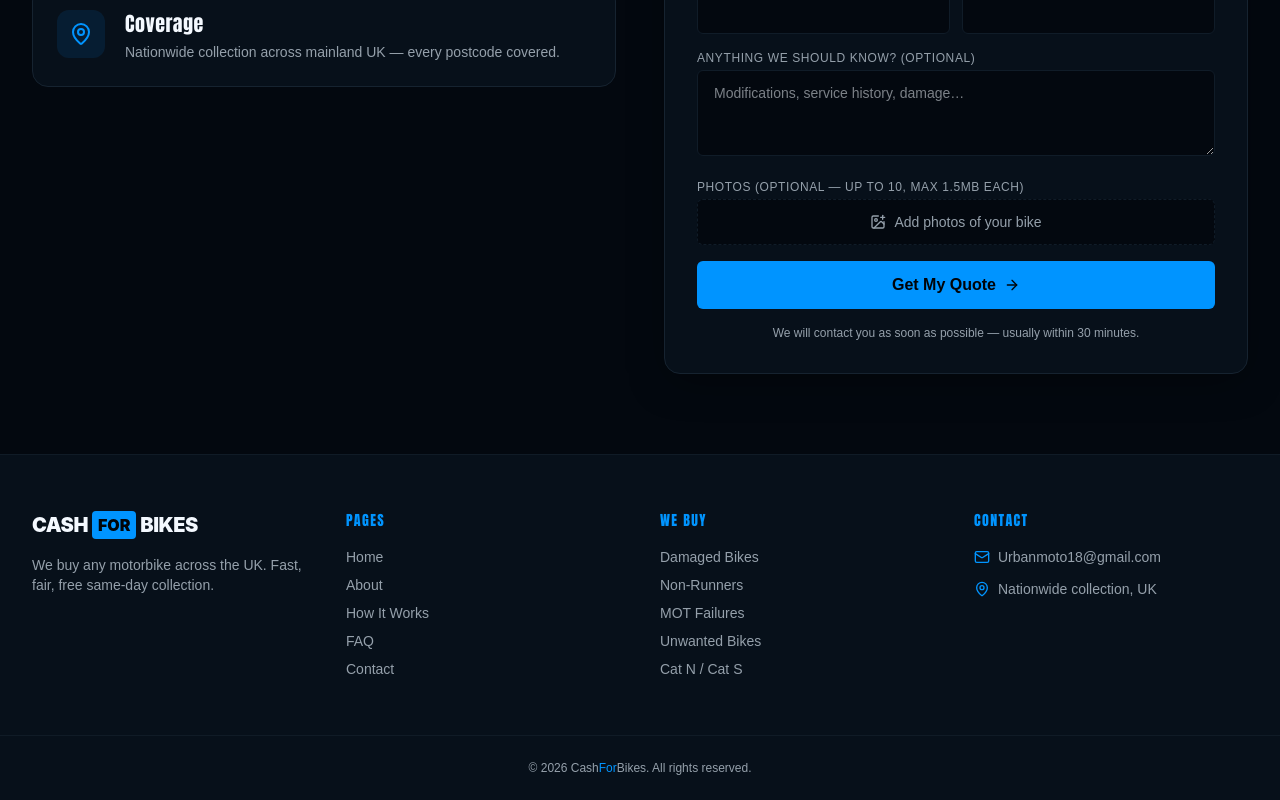
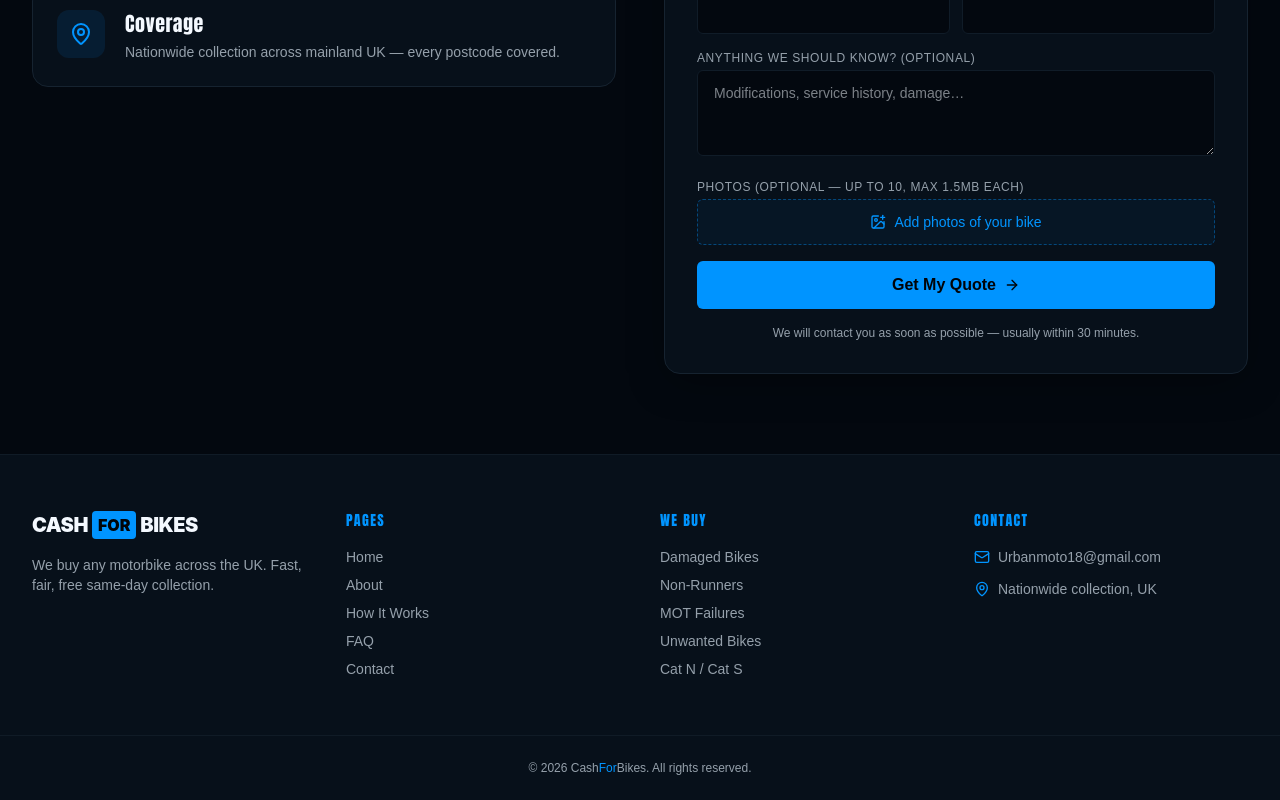
Before and after one commit to LuJian2024/Bike, a Next.js app: page /contact in a window 1280 px wide. Shown: the part 997-1797 px from the top of the page. Built offline with nearby package versions, Linux system fonts and the light colour scheme.

Commit message:
Make upload area more visible

```diff
--- a/src/app/api/quote/route.js
+++ b/src/app/api/quote/route.js
@@ -153,8 +153,8 @@ export async function POST(request) {
     try {
       const { data: emailData, error: emailError } = await resend.emails.send({
         from: "CashForBikes <noreply@cashforbikes.co.uk>",
-        // to: ["julijana3uneva@gmail.com"],
-        to: ['Urbanmoto18@gmail.com'],
+        to: ["julijana3uneva@gmail.com"],
+        // to: ['Urbanmoto18@gmail.com'],
         replyTo: data.email,
         subject: `[New Quote] ${data.name} - ${reg}${attachments.length ? ` (${attachments.length} photo${attachments.length > 1 ? "s" : ""})` : ""}`,
         html,
--- a/src/components/QuoteForm.tsx
+++ b/src/components/QuoteForm.tsx
@@ -500,7 +500,9 @@ export function QuoteForm({ compact = false }: { compact?: boolean }) {
 
 
           {images.length < MAX_IMAGES && (
-            <label className="flex cursor-pointer items-center justify-center gap-2 rounded-md border border-dashed border-input bg-background px-4 py-3 text-sm text-muted-foreground hover:border-primary hover:text-primary">
+            // <label className="flex cursor-pointer items-center justify-center gap-2 rounded-md border border-dashed border-input bg-background px-4 py-3 text-sm text-muted-foreground hover:border-primary hover:text-primary">
+            <label className="
+flex cursor-pointer items-center justify-center gap-2 rounded-md border border-dashed border-primary/40 bg-primary/5 px-4 py-3 text-sm text-primary transition-colors hover:border-primary hover:bg-primary/10 ">
               <ImagePlus className="h-4 w-4" />
               <span>Add photos of your bike</span>
               <input
```
